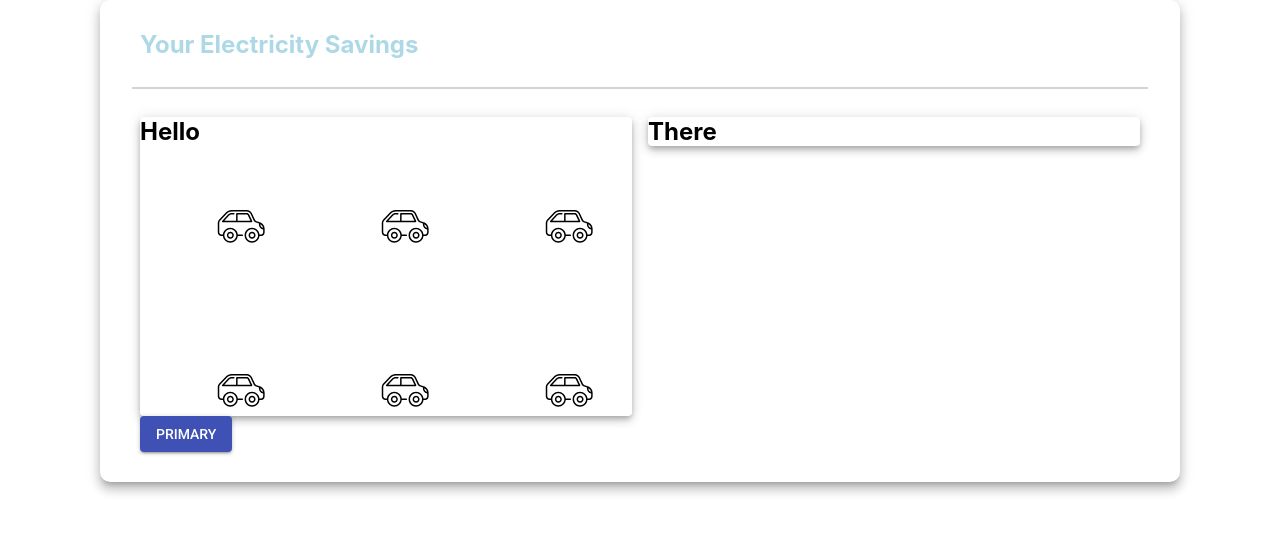
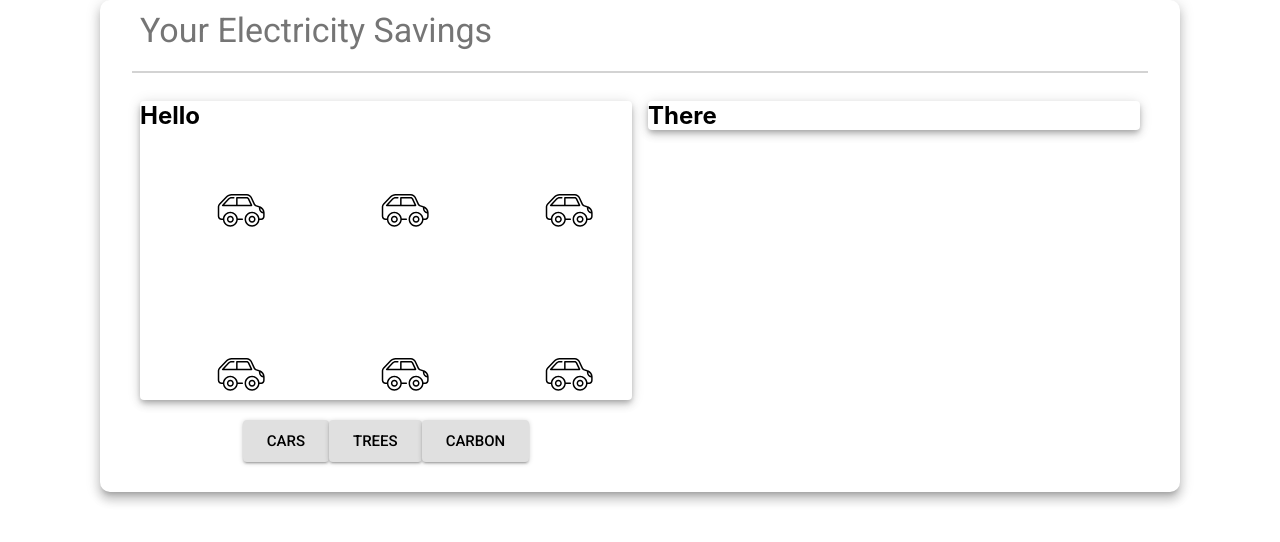
Before and after one commit to mtp124/opower-demo, a React (Create React App) app: page / in a window 1280 px wide. Shown: the top 542 px of the page. Built offline with nearby package versions, Linux system fonts and the light colour scheme.

Commit message:
Layout updates

```diff
--- a/src/App.js
+++ b/src/App.js
@@ -5,6 +5,7 @@ import './animate.css';
 import Cars from './pattern-cars-2.svg';
 import Button from '@material-ui/core/Button';
 import { Grid, Paper } from '@material-ui/core';
+import Typography from '@material-ui/core/Typography';
 
 //Components
 //import Header from "./Electricity-Savings/Header";
@@ -32,6 +33,16 @@ const Graph = (props) => {
 }
 
 class App extends Component {
+  state = {
+    name: ' '
+  }
+
+  changeName = (newName) => {
+    this.setState({
+      name: newName
+    });
+
+  }
 
   render() {
 
@@ -49,28 +60,46 @@ class App extends Component {
       textAlign: "left"
     }
 
+    const buttonContainerStyles = {
+       textAlign: "center",
+       marginTop: "20px"
+    }
+
     return (
 
      <Paper elevation={8} style={appContainerStyle}>
       <Grid container spacing={16}>
        <Grid item xs={12} style={headerStyle}>
-          <Header title="Your Electricity Savings"/>
+
+        <Typography component="h2" variant="display1" gutterBottom>
+          Your Electricity Savings
+        </Typography>
       </Grid>
       <Grid item sm>
         <Paper elevation={5}>
           <Results savings="Hello"/>
         </Paper>
+          <div style={buttonContainerStyles}>
+            <Button onClick={this.changeName.bind(this, <Results/>)} className="animated bounce" variant="contained" color="inherit" size="large">
+              cars
+            </Button>
+            <Button onClick={() => this.changeName('TREES')} className="animated bounce" variant="contained" color="inherit" size="large">
+             trees
+            </Button>
+            <Button onClick={() => this.changeName('CARBON')} className="animated bounce" variant="contained" color="inherit" size="large">
+             carbon
+          </Button>
+
+        </div>
       </Grid>
       <Grid item sm>
         <Paper elevation={5}>
           <Graph graph="There"/>
+          <div>{this.state.name}</div>
         </Paper>
       </Grid>
     </Grid>
 
-      <Button className="animated bounce" variant="contained" color="primary" >
-        Primary
-      </Button>
       </Paper>
     );
   }
```
